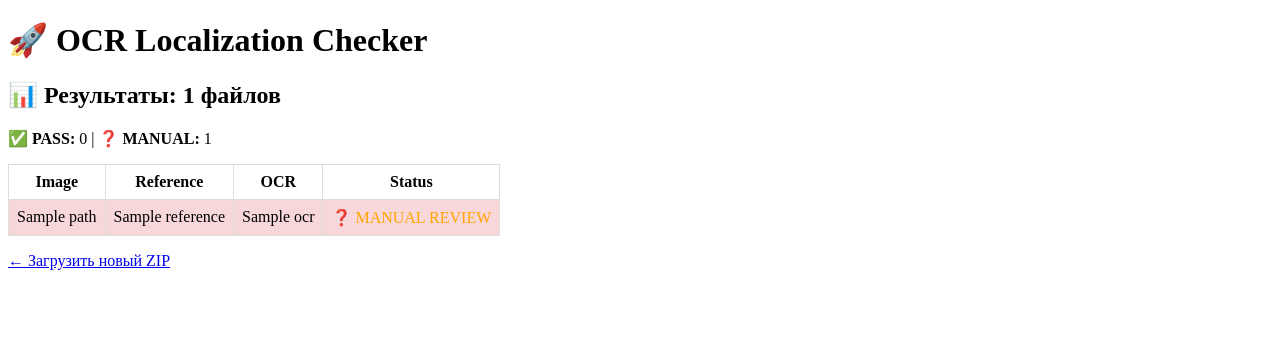
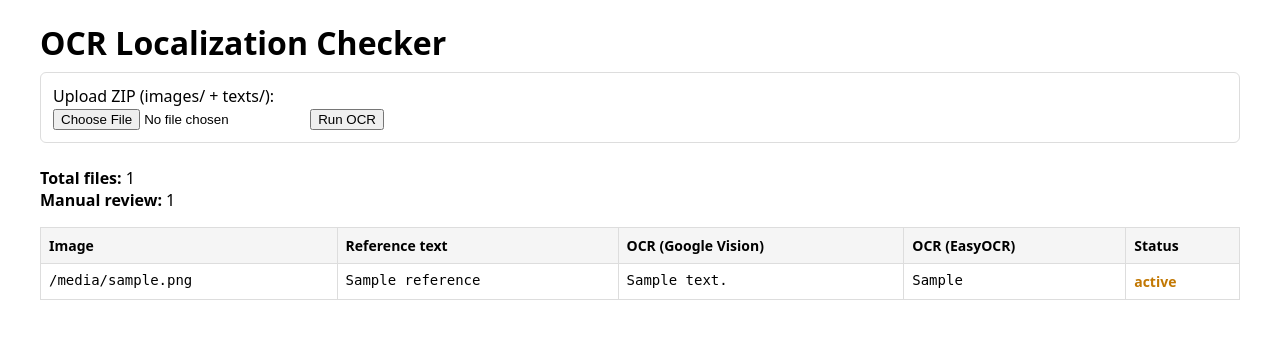
Before and after one commit to evinaeva/ocr-localization-checker, a FastAPI app: template app/templates/index.html in a window 1280 px wide. Shown: the top 339 px of the page. Run offline with FastAPI, Linux system fonts and the light colour scheme; the template is opened without the code that fills it: most values are stand-ins (such as "Sample title", 1, 10 or a date in 2020).

Commit message:
Add EasyOCR parallel layer (Vision + EasyOCR UI)

```diff
--- a/app/main.py
+++ b/app/main.py
@@ -1,41 +1,51 @@
 from fastapi import FastAPI, UploadFile, File, Request
 from fastapi.responses import HTMLResponse
 from fastapi.templating import Jinja2Templates
-from zip_processor import parse_zip  # 🔥 НОВЫЙ ИМПОРТ
-from app.ocr import process_image     # ⭐ СТАРЫЙ OCR (НЕ ТРОГАЕМ)
+
+from zip_processor import parse_zip
+from app.ocr import process_image  # Google Vision
+from app.ocr_easy import run_easyocr  # EasyOCR
+
 import os
 
 app = FastAPI()
 
-# 🔹 Определяем абсолютный путь к папке templates
 BASE_DIR = os.path.dirname(os.path.abspath(__file__))
 templates = Jinja2Templates(directory=os.path.join(BASE_DIR, "templates"))
+
 
 @app.get("/", response_class=HTMLResponse)
 async def index(request: Request):
     return templates.TemplateResponse("index.html", {"request": request})
 
+
 @app.post("/", response_class=HTMLResponse)
 async def upload_zip(request: Request, zip_file: UploadFile = File(...)):
     zip_bytes = await zip_file.read()
 
-    # 🔥 НОВЫЙ КОД: ZIP → matches
+    # ZIP → словарь {img_path: (img_bytes, ref_text)}
     matches = parse_zip(zip_bytes)
 
     # Обработка (первые 10 файлов для демо)
     results = {}
     for img_path, (img_bytes, ref_text) in list(matches.items())[:10]:
-        ocr_text = process_image(img_bytes)  # ⭐ СТАРЫЙ VISION OCR
+        # Layer 3: Google Vision (как было)
+        vision_text = process_image(img_bytes)
 
-        # 100% точное совпадение
-        is_match = ocr_text.strip() == ref_text.strip()
+        # Layer EasyOCR: дополнительный результат (не влияет на статус сейчас)
+        easy_text = run_easyocr(img_bytes)
+
+        # 100% точное совпадение — ПОКА только по Vision,
+        # консенсус будет отдельным шагом.
+        is_match = vision_text.strip() == ref_text.strip()
 
         results[img_path] = {
             "image": img_path,
             "reference": ref_text,
-            "ocr": ocr_text,
+            "ocr_vision": vision_text,
+            "ocr_easy": easy_text,
             "match": is_match,
-            "status": "✅ PASS" if is_match else "❓ MANUAL"
+            "status": "✅ PASS" if is_match else "❓ MANUAL",
         }
 
     total = len(matches)
@@ -47,6 +57,6 @@ async def upload_zip(request: Request, zip_file: UploadFile = File(...)):
             "request": request,
             "results": results,
             "total_files": total,
-            "manual_count": manual_count
-        }
+            "manual_count": manual_count,
+        },
     )
--- a/app/templates/index.html
+++ b/app/templates/index.html
@@ -1,44 +1,104 @@
 <!DOCTYPE html>
-<html>
+<html lang="en">
 <head>
+    <meta charset="UTF-8">
     <title>OCR Localization Checker</title>
-    <style>table {border-collapse: collapse;} th, td {border: 1px solid #ddd; padding: 8px;}</style>
+    <style>
+        body {
+            font-family: system-ui, -apple-system, BlinkMacSystemFont, "Segoe UI", sans-serif;
+            max-width: 1200px;
+            margin: 20px auto;
+            padding: 0 16px;
+        }
+        h1 {
+            margin-bottom: 8px;
+        }
+        form {
+            margin-bottom: 24px;
+            padding: 12px;
+            border: 1px solid #ddd;
+            border-radius: 6px;
+        }
+        table {
+            width: 100%;
+            border-collapse: collapse;
+            margin-top: 16px;
+            font-size: 14px;
+        }
+        th, td {
+            border: 1px solid #ddd;
+            padding: 8px;
+            vertical-align: top;
+        }
+        th {
+            background: #f5f5f5;
+            text-align: left;
+        }
+        .status-pass {
+            color: #0a7b34;
+            font-weight: 600;
+        }
+        .status-manual {
+            color: #c27803;
+            font-weight: 600;
+        }
+        pre {
+            white-space: pre-wrap;
+            word-break: break-word;
+            margin: 0;
+        }
+        .summary {
+            margin-bottom: 12px;
+        }
+    </style>
 </head>
 <body>
-    <h1>🚀 OCR Localization Checker</h1>
+<h1>OCR Localization Checker</h1>
+
+<form action="/" method="post" enctype="multipart/form-data">
+    <label for="zip_file">Upload ZIP (images/ + texts/):</label>
+    <br>
+    <input type="file" id="zip_file" name="zip_file" accept=".zip" required>
+    <button type="submit">Run OCR</button>
+</form>
+
+{% if total_files is defined %}
+<div class="summary">
+    <strong>Total files:</strong> {{ total_files }}<br>
+    <strong>Manual review:</strong> {{ manual_count }}
+</div>
+{% endif %}
 
 {% if results %}
-        <h2>📊 Результаты: {{ total_files }} файлов</h2>
-        <p><strong>✅ PASS:</strong> {{ total_files - manual_count }} | <strong>❓ MANUAL:</strong> {{ manual_count }}</p>
-
 <table>
+    <thead>
     <tr>
-                <th>Image</th><th>Reference</th><th>OCR</th><th>Status</th>
+        <th>Image</th>
+        <th>Reference text</th>
+        <th>OCR (Google Vision)</th>
+        <th>OCR (EasyOCR)</th>
+        <th>Status</th>
     </tr>
-            {% for path, data in results.items() %}
-            <tr style="background: {% if data.match %}#d4edda{% else %}#f8d7da{% endif %};">
-                <td>{{ path }}</td>
-                <td>{{ data.reference[:100] }}{% if data.reference|length > 100 %}...{% endif %}</td>
-                <td>{{ data.ocr[:100] }}{% if data.ocr|length > 100 %}...{% endif %}</td>
+    </thead>
+    <tbody>
+    {% for key, r in results.items() %}
+        <tr>
+            <td><pre>{{ r.image }}</pre></td>
+            <td><pre>{{ r.reference }}</pre></td>
+            <td><pre>{{ r.ocr_vision }}</pre></td>
+            <td><pre>{{ r.ocr_easy }}</pre></td>
             <td>
-                    {% if data.match %}
-                        <span style="color:green">✅ PASS</span>
+                {% if r.match %}
+                    <span class="status-pass">{{ r.status }}</span>
                 {% else %}
-                        <span style="color:orange">❓ MANUAL REVIEW</span>
+                    <span class="status-manual">{{ r.status }}</span>
                 {% endif %}
             </td>
         </tr>
     {% endfor %}
+    </tbody>
 </table>
-        <p><a href="/">← Загрузить новый ZIP</a></p>
-    {% else %}
-        <form method="post" enctype="multipart/form-data">
-            <h3>📁 Загрузите ZIP архив</h3>
-            <p><small>images/banner_01_jp.png + texts/banner_01.txt</small></p>
-            <input type="file" name="zip_file" accept=".zip" required style="font-size: 20px;">
-            <br><br>
-            <button type="submit" style="padding: 15px 30px; font-size: 18px;">🚀 Проверить локализацию</button>
-        </form>
 {% endif %}
+
 </body>
 </html>
--- a/requirements.txt
+++ b/requirements.txt
@@ -4,3 +4,5 @@ google-cloud-vision==3.4.5
 jinja2==3.1.3
 python-multipart==0.0.6
 python-docx==1.1.2
+easyocr==1.7.1
+torch==2.10.0
```
Also changed, not shown: app/ocr_easy.py (added, +48 -0 lines). Lines whose indentation alone changed are shown as unchanged.
